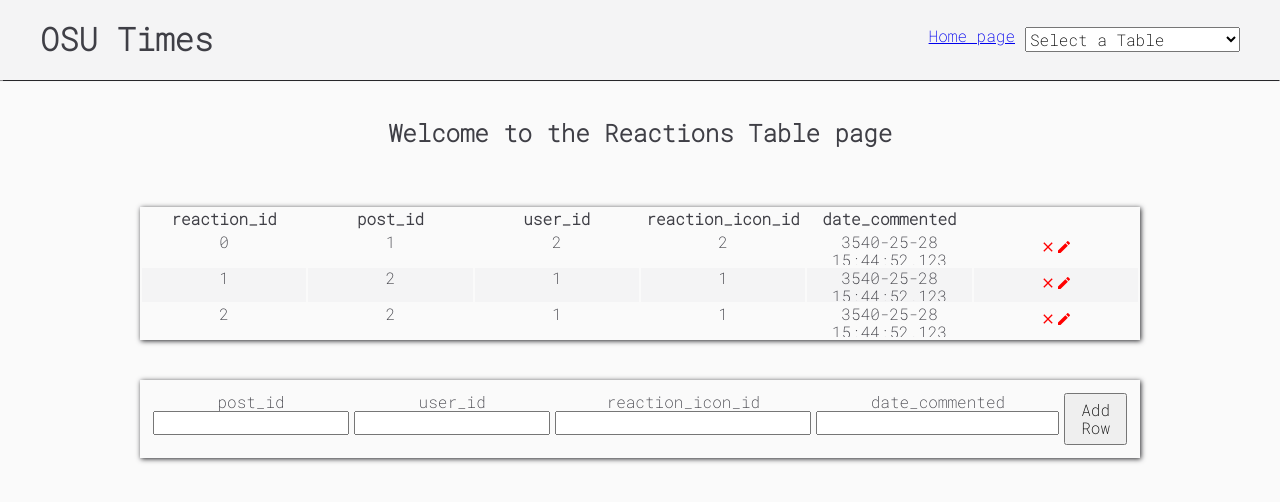
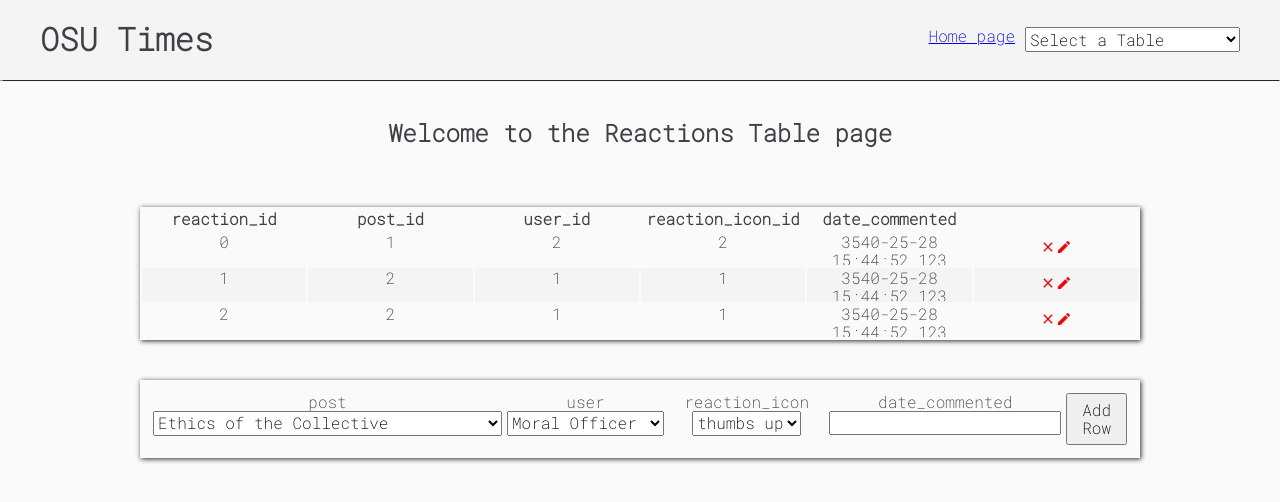
Before and after one commit to saminoorsyed/CS_340Jonathan_Sami, a React (Create React App) app in the folder OSUTimes/ui/: page /DBReactions in a window 1280 px wide. Shown: the top 502 px of the page. Built offline with nearby package versions, Linux system fonts and the light colour scheme.

Commit message:
added select functionality for colname ending in _id

```diff
--- a/OSUTimes/ui/src/Components/DBComponents/DBAddRow.js
+++ b/OSUTimes/ui/src/Components/DBComponents/DBAddRow.js
@@ -1,11 +1,32 @@
 import React from "react";
 
-function DBAddRow({colName}){
+// import components
+import SelectOption from './DBSelectOption';
+function DBAddRow({colName, IdObjects}){
+    let isID = false
+    if (colName.slice(-3)=== "_id"){
+        isID = true;
+    }
     return(
         <>
+            {isID &&
+            <div className="editRow">
+                <label htmlFor = {colName}>{colName.slice(0,-3)}</label>
+                <select type="text" id={colName}>
+                    {IdObjects[colName].map((IDobject, i)=>
+                        <SelectOption
+                        IdName = {IDobject[0]}
+                        IdNumber = {IDobject[1]}
+                        key = {i}
+                        />)}
+                </select>
+            </div>
+        }
+        {!isID &&
             <label htmlFor = {colName}>{colName}
                 <input type="text"/>
             </label>
+        }
         </>
     )
 }
--- a/OSUTimes/ui/src/Components/DBComponents/DBEditRow.js
+++ b/OSUTimes/ui/src/Components/DBComponents/DBEditRow.js
@@ -1,13 +1,12 @@
 import React from "react";
 
 // import components
-import SelectOption from './DBSelectOption'
+import SelectOption from './DBSelectOption';
 
 function DBEditRow({object, colName, IdObjects}){
-    let isID = false
+    let isID = false;
     if (colName.slice(-3)=== "_id"){
-        console.log(IdObjects)
-        isID = true
+        isID = true;
     }
     return(
         <>
--- a/OSUTimes/ui/src/Components/DBComponents/DBTable.js
+++ b/OSUTimes/ui/src/Components/DBComponents/DBTable.js
@@ -36,8 +36,9 @@ function DBTable({objects, columns, IdObjects}){
                         <form>
                         {columns.slice(1).map((colName, i)=>
                                             <DBAddRow
-                                                key = {i}
-                                                colName ={colName}
+                                                colName =   {colName}
+                                                IdObjects=  {IdObjects}
+                                                key =       {i}
                                                 />
                                             )}
                         <button>Add Row</button>
```
